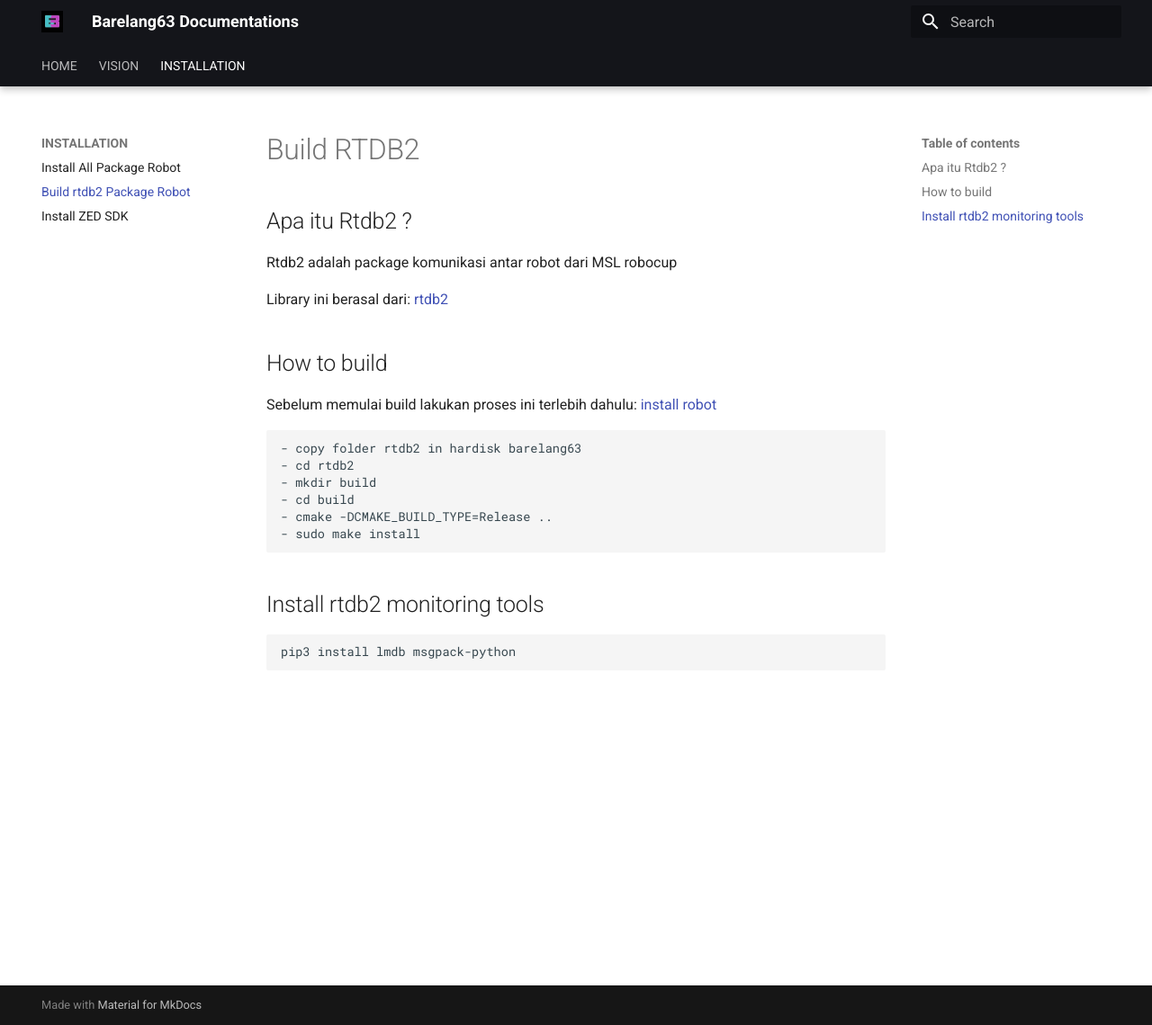
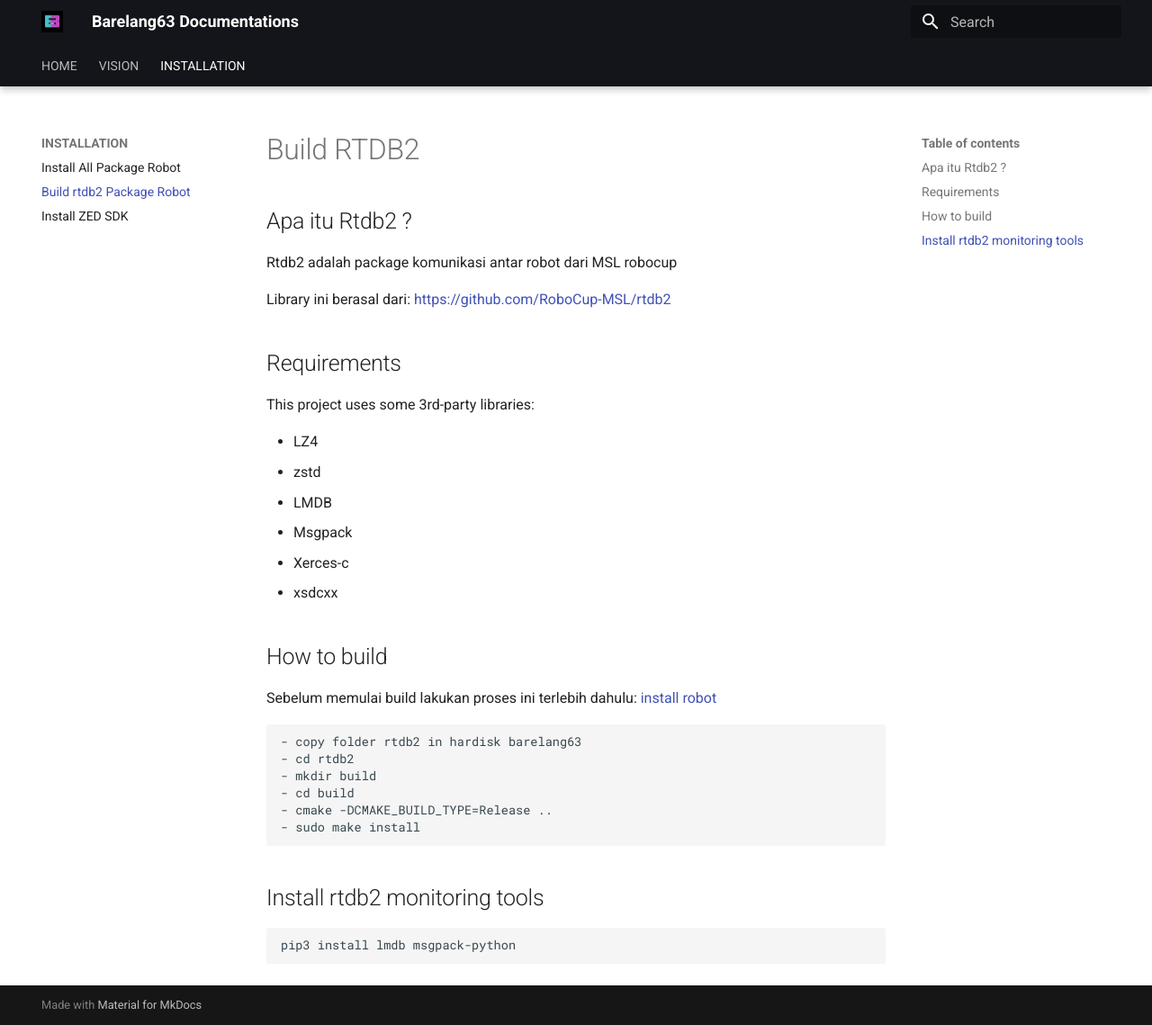
Before and after one commit to Barelang63-BRAIL/Barelang63-Dokumentasi, an MkDocs documentation site: the page built from docs/INSTALL/rtdb2_build.md, in a window 1280 px wide and 1139 px high. Shown: the whole window at 90% size. Built offline with MkDocs 1.6.1 and Material for MkDocs 9.7.7, drawn with Linux system fonts in a browser that asks for light colours.

Commit message:
update zed_sdk_install.md

```diff
--- a/docs/INSTALL/rtdb2_build.md
+++ b/docs/INSTALL/rtdb2_build.md
@@ -4,7 +4,19 @@
 Rtdb2 adalah package komunikasi antar robot dari MSL robocup
 
 Library ini berasal dari:
-[rtdb2](https://github.com/RoboCup-MSL/rtdb2)
+[https://github.com/RoboCup-MSL/rtdb2](https://github.com/RoboCup-MSL/rtdb2)
+
+## Requirements
+
+This project uses some 3rd-party libraries:
+
+-  LZ4
+-  zstd
+-  LMDB
+-  Msgpack
+-  Xerces-c
+-  xsdcxx
+
 
 ## How to build
 Sebelum memulai build lakukan proses ini terlebih dahulu: [install robot](install_all.md)
```
